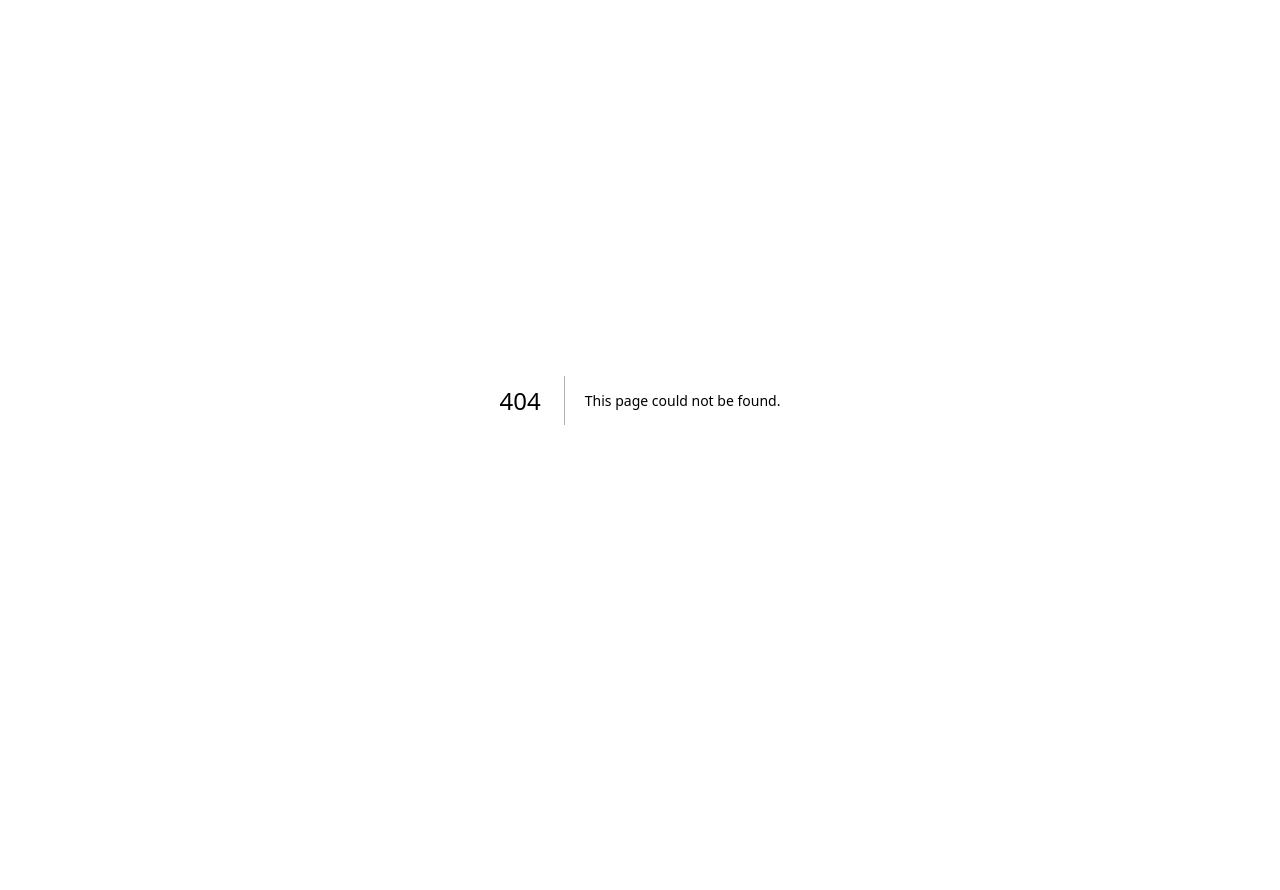
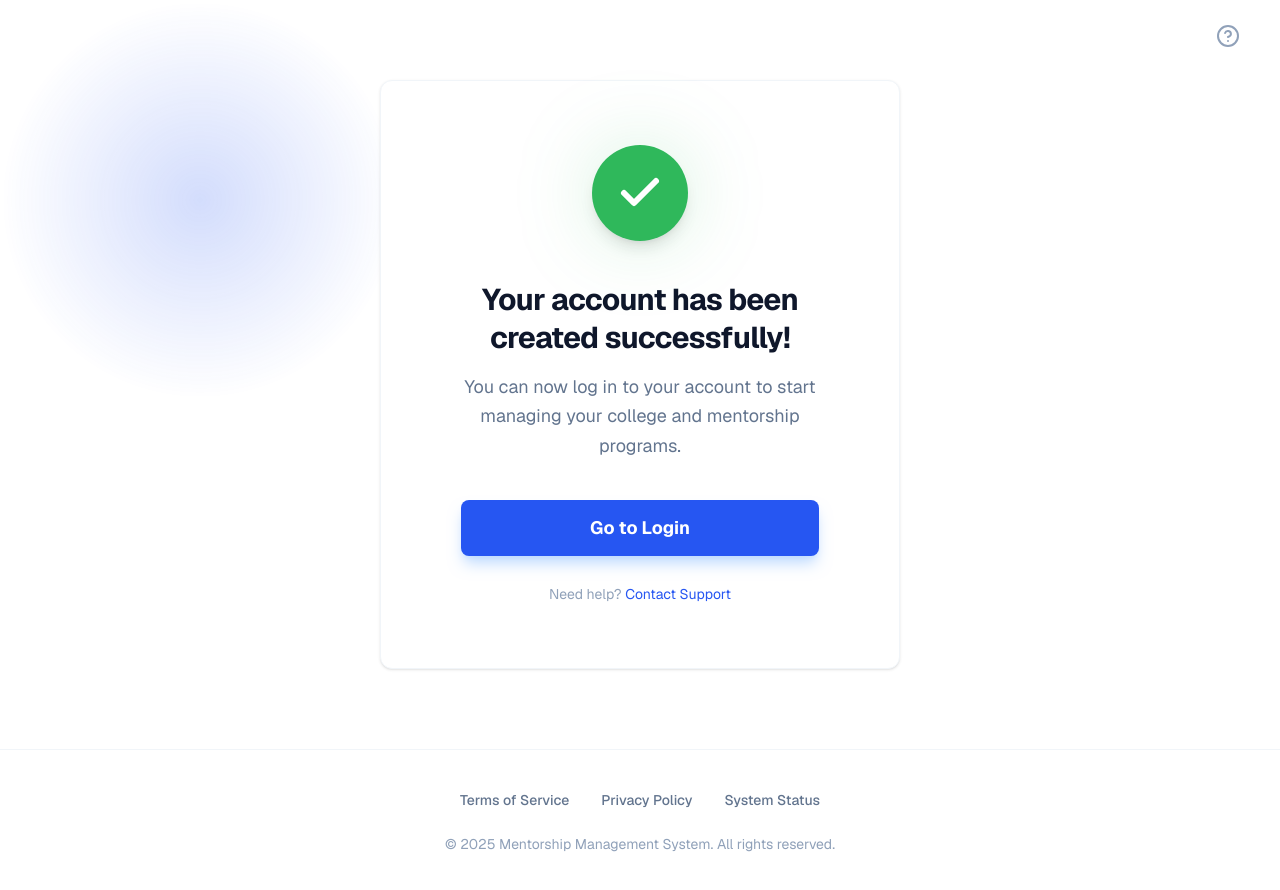
Before and after one commit to Nirav2283/Student_Mentoring_Management_System, a Next.js app: page /success in a window 1280 px wide. Before the commit this address had no page. Shown: the top 890 px of the page. Before the commit the page ends 800 px from the top, so only its background shows below. Built offline with nearby package versions, Linux system fonts and the light colour scheme.

Commit message:
Sucess Message

```diff
--- a/app/(auth)/register/setup-admin/page.tsx
+++ b/app/(auth)/register/setup-admin/page.tsx
@@ -1,10 +1,70 @@
 "use client";
 
-import React, { useState } from 'react';
-import Link from 'next/link';
+import React, { useState } from "react";
+import Link from "next/link";
+import { useRouter } from "next/navigation";
+import { useSearchParams } from "next/navigation";
 
 export default function SetupAdminAccount() {
+  const router = useRouter();
+  const searchParams = useSearchParams();
+  const collegeidUrl = searchParams.get("CollegeID");
   const [showPassword, setShowPassword] = useState(false);
+  const [error, setError] = useState("");
+  const [loading, setLoading] = useState(false);
+  const [form, setForm] = useState({
+    Name: "",
+    Email: "",
+    Password: "",
+    ConfirmPassword: "",
+    CollegeID: collegeidUrl || "",
+  });
+
+  const handleSubmit = async (e: React.FormEvent) => {
+    e.preventDefault();
+    setError("");
+    setLoading(true);
+
+    if (!form.Name || !form.Email || !form.Password || !form.ConfirmPassword) {
+      setError("All fields are required");
+      setLoading(false);
+      return;
+    }
+
+    if (form.Password !== form.ConfirmPassword) {
+      setError("Passwords do not match");
+      setLoading(false);
+      return;
+    }
+
+    if (!form.CollegeID) {
+      setError("Invalid registration link");
+      setLoading(false);
+      return;
+    }
+
+    const res = await fetch("/api/setup-admin", {
+      method: "POST",
+      headers: { "Content-Type": "application/json" },
+      body: JSON.stringify({
+        Name: form.Name,
+        Email: form.Email,
+        Password: form.Password,
+        CollegeID: form.CollegeID,
+      }),
+    });
+
+    const data = await res.json();
+    // console.log(data)
+
+    if (!res.ok) {
+      setError(data.error || "Account Creation failed");
+      setLoading(false);
+      return;
+    }
+
+    router.push(`/success`);
+  };
 
   return (
     <div className="bg-[#f6f6f8] text-slate-900 font-sans min-h-screen flex flex-col justify-center py-12 sm:px-6 lg:px-8">
@@ -33,7 +93,7 @@ export default function SetupAdminAccount() {
 
       <div className="mt-10 sm:mx-auto sm:w-full sm:max-w-[540px]">
         <div className="bg-white px-4 py-8 shadow-xl sm:rounded-xl sm:px-10 border border-slate-100">
-          <form className="space-y-6">
+          <form className="space-y-6" onSubmit={handleSubmit}>
             {/* Full Name */}
             <div>
               <label className="block text-sm font-medium text-slate-900">
@@ -47,6 +107,8 @@ export default function SetupAdminAccount() {
                   className="block w-full rounded-lg border-gray-300 py-3 pl-10 focus:ring-2 focus:ring-[#135bec] focus:border-[#135bec]"
                   placeholder="Dr. John Doe"
                   required
+                  value={form.Name}
+                  onChange={(e) => setForm({ ...form, Name: e.target.value })}
                 />
               </div>
             </div>
@@ -65,6 +127,8 @@ export default function SetupAdminAccount() {
                   className="block w-full rounded-lg border-gray-300 py-3 pl-10 focus:ring-2 focus:ring-[#135bec] focus:border-[#135bec]"
                   placeholder="admin@college.edu"
                   required
+                  value={form.Email}
+                  onChange={(e) => setForm({ ...form, Email: e.target.value })}
                 />
               </div>
             </div>
@@ -84,6 +148,10 @@ export default function SetupAdminAccount() {
                     className="block w-full rounded-lg border-gray-300 py-3 pl-10 pr-10 focus:ring-2 focus:ring-[#135bec] focus:border-[#135bec]"
                     placeholder="••••••••"
                     required
+                    value={form.Password}
+                    onChange={(e) =>
+                      setForm({ ...form, Password: e.target.value })
+                    }
                   />
                   <button
                     type="button"
@@ -98,7 +166,7 @@ export default function SetupAdminAccount() {
               </div>
             </div>
 
-             <div className="space-y-4">
+            <div className="space-y-4">
               <div>
                 <label className="block text-sm font-medium text-slate-900">
                   Confirm Password
@@ -112,6 +180,10 @@ export default function SetupAdminAccount() {
                     className="block w-full rounded-lg border-gray-300 py-3 pl-10 pr-10 focus:ring-2 focus:ring-[#135bec] focus:border-[#135bec]"
                     placeholder="••••••••"
                     required
+                    value={form.ConfirmPassword}
+                    onChange={(e) =>
+                      setForm({ ...form, ConfirmPassword: e.target.value })
+                    }
                   />
                 </div>
               </div>
@@ -136,11 +208,19 @@ export default function SetupAdminAccount() {
               </label>
             </div>
 
-            <Link href={"/admin/dashboard"}>
-              <button className="flex w-full justify-center rounded-lg bg-[#135bec] px-3 py-3 text-sm font-bold text-white shadow-lg hover:bg-blue-700 transition-all transform hover:-translate-y-0.5">
-                Create Account
-              </button>
-            </Link>
+            {error && (
+              <p className="text-sm text-red-600 bg-red-50 p-2 rounded font-medium">
+                {error}
+              </p>
+            )}
+
+            <button
+              type="submit"
+              disabled={loading}
+              className="flex w-full justify-center rounded-lg bg-[#135bec] px-3 py-3 text-sm font-bold text-white shadow-lg hover:bg-blue-700 transition-all transform hover:-translate-y-0.5"
+            >
+              {loading ? "Creating..." : "Create Account "}
+            </button>
 
             <div className="text-center pt-4 border-t border-slate-100">
               <Link
--- /dev/null
+++ b/app/(auth)/success/page.tsx
@@ -0,0 +1,141 @@
+"use client"; // Required for animations in Next.js App Router
+
+import React from 'react';
+import Link from 'next/link';
+import { motion } from 'framer-motion';
+import { HelpCircle } from 'lucide-react';
+
+const AccountSuccess = () => {
+  // Animation variants
+  const containerVariants = {
+    hidden: { opacity: 0, scale: 0.8 },
+    visible: {
+      opacity: 1,
+      scale: 1,
+      transition: {
+        duration: 0.5,
+        ease: "easeOut",
+        staggerChildren: 0.2
+      }
+    }
+  };
+
+  const itemVariants = {
+    hidden: { opacity: 0, y: 20 },
+    visible: { opacity: 1, y: 0 }
+  };
+
+  return (
+    <div className="min-h-screen bg-white flex flex-col font-sans relative overflow-hidden">
+
+      <div className="absolute top-6 right-10 z-20">
+        <button className="text-slate-400 hover:text-blue-600 transition-colors">
+          <HelpCircle size={24} />
+        </button>
+      </div>
+
+      <main className="flex-grow flex items-center justify-center px-4 py-20 relative z-10">
+        <motion.div
+          initial="hidden"
+          animate="visible"
+          variants={containerVariants}
+          className="max-w-[520px] w-full"
+        >
+          <div className="bg-white rounded-xl border border-slate-100 p-10 md:p-16 text-center shadow-sm">
+
+            {/* Animated Icon Section */}
+            <div className="mb-10 flex justify-center">
+              <div className="relative">
+                {/* Pulsing Glow Background */}
+                <motion.div
+                  initial={{ opacity: 0 }}
+                  animate={{ opacity: 1 }}
+                  transition={{ delay: 0.5, duration: 1 }}
+                  className="absolute inset-0 bg-[#2FB85B]/20 rounded-full blur-2xl"
+                />
+
+                {/* The Success Circle */}
+                <motion.div
+                  initial={{ scale: 0, rotate: -45 }}
+                  animate={{ scale: 1, rotate: 0 }}
+                  transition={{ type: "spring", stiffness: 200, damping: 15 }}
+                  className="relative w-24 h-24 bg-[#2FB85B] flex items-center justify-center rounded-full text-white shadow-lg"
+                >
+                  {/* Animated Checkmark Path */}
+                  <svg
+                    width="48"
+                    height="48"
+                    viewBox="0 0 24 24"
+                    fill="none"
+                    stroke="currentColor"
+                    strokeWidth="3"
+                    strokeLinecap="round"
+                    strokeLinejoin="round"
+                  >
+                    <motion.path
+                      initial={{ pathLength: 0 }}
+                      animate={{ pathLength: 1 }}
+                      transition={{ delay: 0.4, duration: 0.5, ease: "easeInOut" }}
+                      d="M20 6L9 17l-5-5"
+                    />
+                  </svg>
+                </motion.div>
+              </div>
+            </div>
+
+            {/* Success Message */}
+            <motion.div variants={itemVariants} className="space-y-4 mb-10">
+              <h1 className="text-slate-900 text-3xl font-bold leading-tight tracking-tight px-4">
+                Your account has been created successfully!
+              </h1>
+              <p className="text-slate-500 text-lg font-normal leading-relaxed px-4">
+                You can now log in to your account to start managing your college and mentorship programs.
+              </p>
+            </motion.div>
+
+            {/* Primary CTA */}
+            <motion.div variants={itemVariants} className="flex flex-col gap-3 px-4">
+              <Link
+                href="/login"
+                className="w-full flex items-center justify-center rounded-lg h-14 px-8 bg-[#2656f2] text-white text-lg font-bold hover:bg-blue-700 transition-all shadow-lg shadow-blue-200 active:scale-[0.98]"
+              >
+                Go to Login
+              </Link>
+
+              <p className="text-sm text-slate-400 mt-4">
+                Need help? <a className="text-[#2656f2] hover:underline" href="#">Contact Support</a>
+              </p>
+            </motion.div>
+          </div>
+        </motion.div>
+      </main>
+
+      {/* Footer */}
+      <footer className="flex flex-col gap-6 px-5 py-10 text-center bg-white border-t border-slate-100 relative z-10">
+        <div className="flex flex-wrap items-center justify-center gap-8">
+          <a className="text-slate-500 text-sm font-medium hover:text-[#2656f2] transition-colors" href="#">Terms of Service</a>
+          <a className="text-slate-500 text-sm font-medium hover:text-[#2656f2] transition-colors" href="#">Privacy Policy</a>
+          <a className="text-slate-500 text-sm font-medium hover:text-[#2656f2] transition-colors" href="#">System Status</a>
+        </div>
+        <p className="text-slate-400 text-sm">
+          © {new Date().getFullYear()} Mentorship Management System. All rights reserved.
+        </p>
+      </footer>
+
+      {/* Background Orbs */}
+      <div className="fixed top-0 left-0 -z-0 opacity-20 pointer-events-none">
+        <svg width="400" height="400" viewBox="0 0 400 400">
+          <circle cx="200" cy="200" r="200" fill="url(#paint0_radial)" />
+          <defs>
+            <radialGradient id="paint0_radial" cx="0" cy="0" r="1" gradientUnits="userSpaceOnUse" gradientTransform="translate(200 200) rotate(90) scale(200)">
+              <stop stopColor="#2656f2" />
+              <stop offset="1" stopColor="#2656f2" stopOpacity="0" />
+            </radialGradient>
+          </defs>
+        </svg>
+      </div>
+    </div>
+  );
+};
+
+export default AccountSuccess;
--- a/package.json
+++ b/package.json
@@ -12,6 +12,7 @@
     "@prisma/adapter-mariadb": "^7.2.0",
     "@prisma/client": "^7.2.0",
     "bcrypt": "^6.0.0",
+    "framer-motion": "^12.26.2",
     "lucide-react": "^0.562.0",
     "next": "16.1.0",
     "prisma": "^7.2.0",
```
Also changed, not shown: 1 other file (tests, documents, lock files or other folders).
